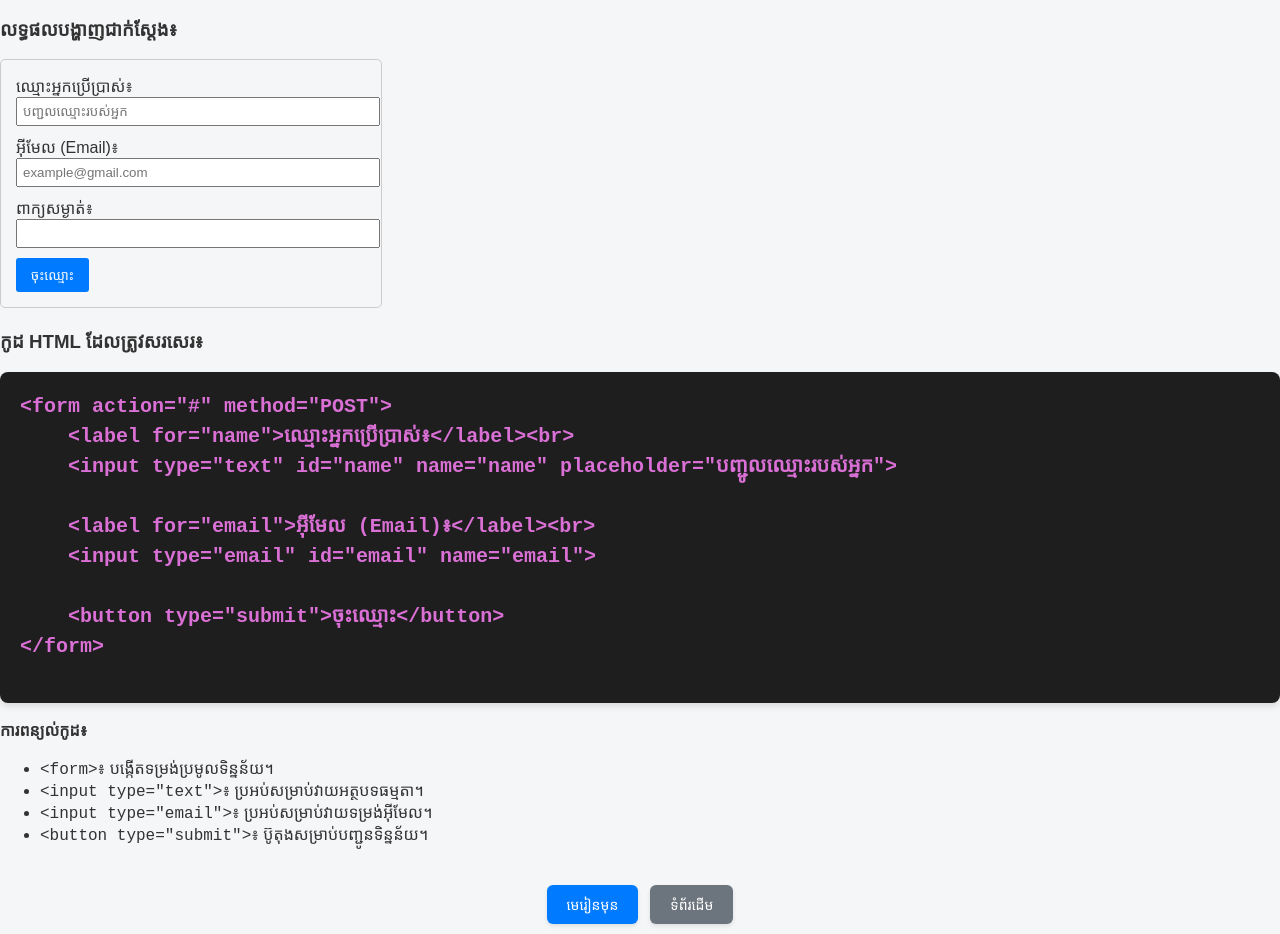
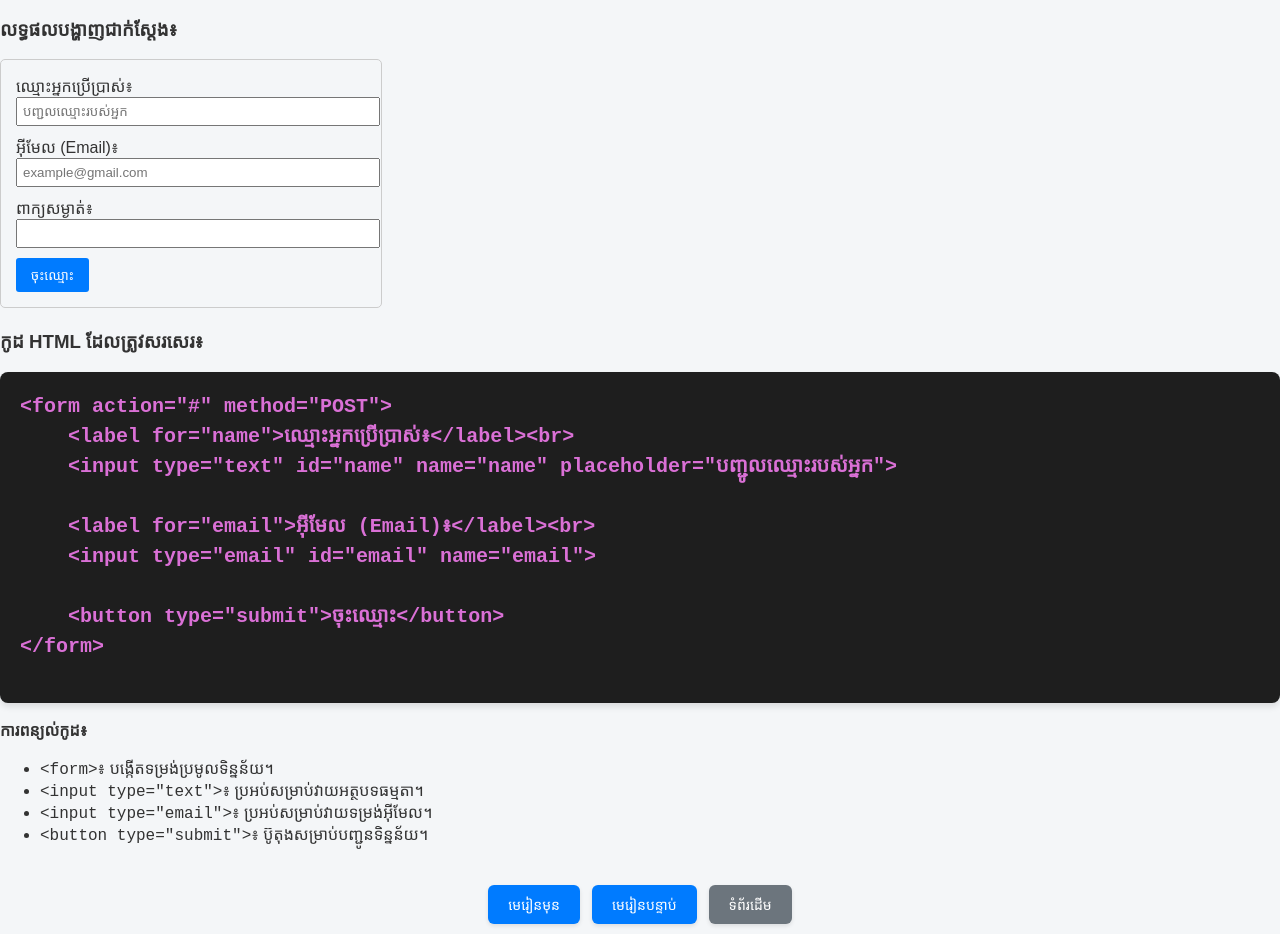
Before and after one commit to gemmidevtechvisionary-Gemstackbright/tech-education, a plain HTML site: page lesson6.html in a window 1280 px wide. Shown: the part 111-1045 px from the top of the page. Drawn offline with Linux system fonts and the light colour scheme.

Commit message:
Update lessons and layout styling

```diff
--- a/lesson6.html
+++ b/lesson6.html
@@ -48,6 +48,7 @@
 
     <div class="nav-links">
         <a href="lesson5.html">មេរៀនមុន</a>
+        <a href="lesson7.html">មេរៀនបន្ទាប់</a>
         <a href="lessons.html">ទំព័រដើម</a>
     </div>
 </body>
```
